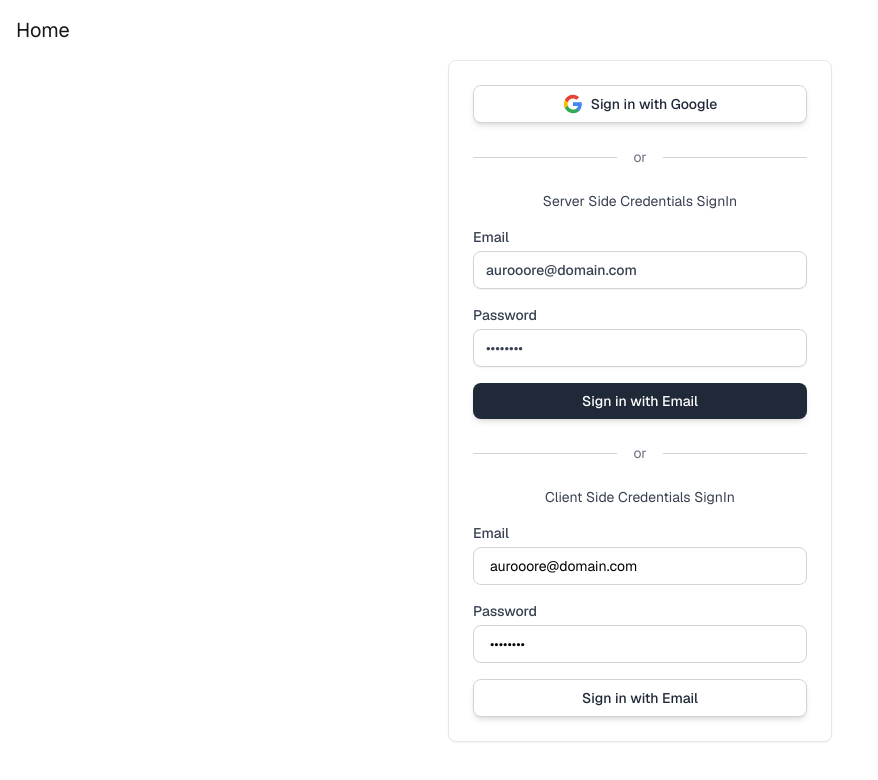
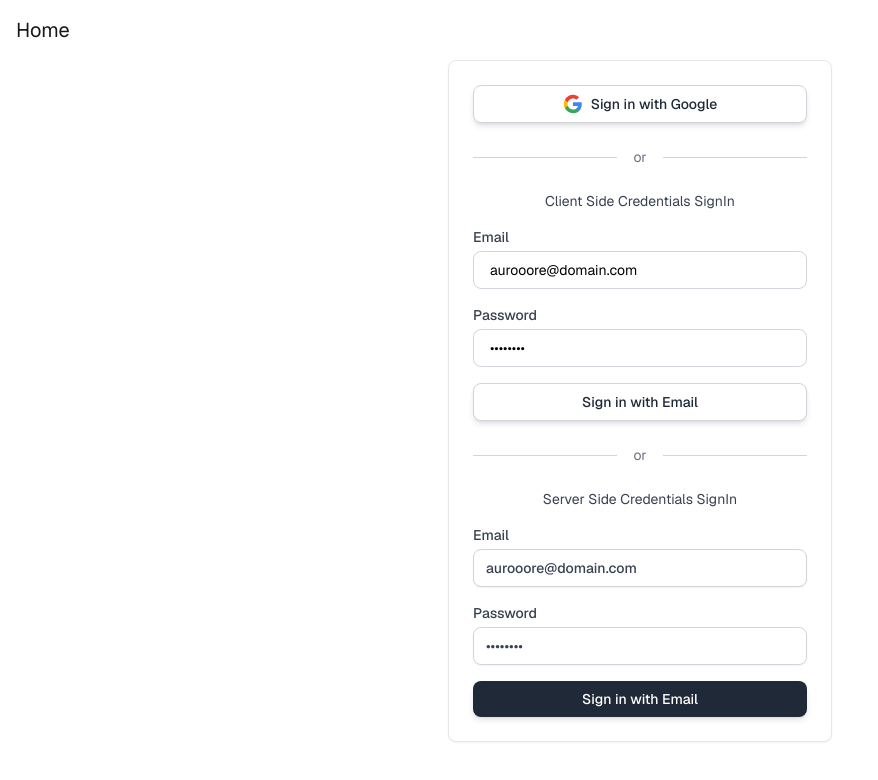
Before and after one commit to aladin002dz/next-auth-prototype, a Next.js app: page / in a window 1280 px wide. Shown: the top 780 px of the page, without its empty margins (0-878 px from the left). Built offline with nearby package versions, Linux system fonts and the light colour scheme; no server answers.

Commit message:
fixing typing errors

```diff
--- a/app/layout.tsx
+++ b/app/layout.tsx
@@ -24,7 +24,7 @@ export default function RootLayout({
   children: React.ReactNode;
 }>) {
   return (
-    <html lang="en">
+    <html lang="en" suppressHydrationWarning>
       <body
         className={`${geistSans.variable} ${geistMono.variable} antialiased`}
       >
--- a/app/page.tsx
+++ b/app/page.tsx
@@ -1,12 +1,8 @@
-import { CredentialsSignIn } from "@/components/cred-sign-in";
 import GoogleSignIn from "@/components/google-sign-in";
-import ClientCredentialsSignIn from "@/components/client-cred-sign-in";
+import ClientCredentialsSignIn from "@/components/cred-signin-client";
+import ServerCredentialsSignIn from "@/components/cred-signin-server";
 
-export default async function Home({
-  searchParams,
-}: {
-  searchParams: { error?: string; source?: string }
-}) {
+export default function Home() {
   return (
     <div className="min-h-screen p-4 font-[family-name:var(--font-geist-sans)]">
       <main className="flex flex-col items-center justify-center">
@@ -17,15 +13,15 @@ export default async function Home({
             <span className="text-gray-500 text-sm">or</span>
             <div className="flex-1 h-px bg-gray-300"></div>
           </div>
-          <h3 className="text-center text-gray-700 text-sm mb-4">Server Side Credentials SignIn</h3>
-          <CredentialsSignIn error={searchParams} />
+          <h3 className="text-center text-gray-700 text-sm mb-4">Client Side Credentials SignIn</h3>
+          <ClientCredentialsSignIn />
           <div className="w-full flex items-center gap-4 my-6">
             <div className="flex-1 h-px bg-gray-300"></div>
             <span className="text-gray-500 text-sm">or</span>
             <div className="flex-1 h-px bg-gray-300"></div>
           </div>
-          <h3 className="text-center text-gray-700 text-sm mb-4">Client Side Credentials SignIn</h3>
-          <ClientCredentialsSignIn />
+          <h3 className="text-center text-gray-700 text-sm mb-4">Server Side Credentials SignIn</h3>
+          <ServerCredentialsSignIn />
         </div>
       </main>
     </div>
--- a/components/client-cred-sign-in.tsx
+++ b/components/cred-signin-client.tsx
@@ -5,7 +5,7 @@ import { useRouter } from "next/navigation"
 
 export default function ClientCredentialsSignIn() {
     const router = useRouter()
-    const [error, setError] = useState<string | null | any>(null);
+    const [error, setError] = useState<string | null>(null);
     const [data, setData] = useState({ email: 'aurooore@domain.com', password: '12345678' });
     const handleChange = (e: ChangeEvent<HTMLInputElement>) => {
         const { name, value } = e.target;
--- a/components/cred-sign-in.tsx
+++ b/components/cred-signin-server.tsx
@@ -1,10 +1,8 @@
 import { signIn } from "@/auth"
-//import { CallbackRouteError } from "next-auth/providers/credentials"
 import { CallbackRouteError } from "@auth/core/errors"
 import { redirect } from "next/navigation"
-//import { useSearchParams } from "next/navigation"
 
-export function CredentialsSignIn({ error }: { searchParams: Map<string, string> }) {
+export default function ServerCredentialsSignIn() {
     async function handleSignIn(formData: FormData) {
         "use server"
         try {
@@ -31,11 +29,6 @@ export function CredentialsSignIn({ error }: { searchParams: Map<string, string>
             action={handleSignIn}
             className="w-full space-y-4"
         >
-            {error && error?.source === "server_credentials" && error?.error && (
-                <div className="p-3 text-sm text-red-500 bg-red-50 rounded-lg border border-red-200">
-                    {error?.error}
-                </div>
-            )}
             <div className="space-y-2">
                 <label className="block text-sm font-medium text-gray-700">
                     Email
--- a/package.json
+++ b/package.json
@@ -9,7 +9,7 @@
     "lint": "next lint"
   },
   "dependencies": {
-    "next": "15.1.6",
+    "next": "^15.1.7",
     "next-auth": "^5.0.0-beta.25",
     "react": "^19.0.0",
     "react-dom": "^19.0.0"
```
Also changed, not shown: 1 other file (tests, documents, lock files or other folders).
